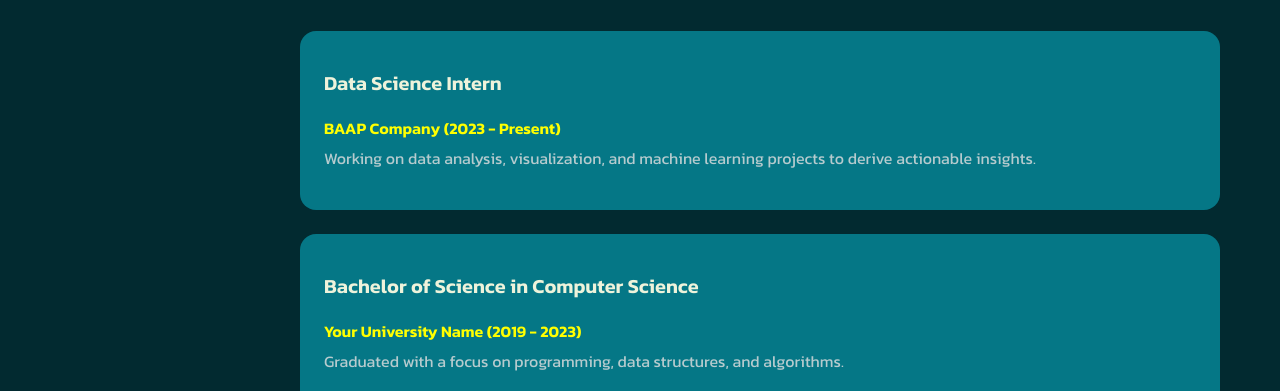
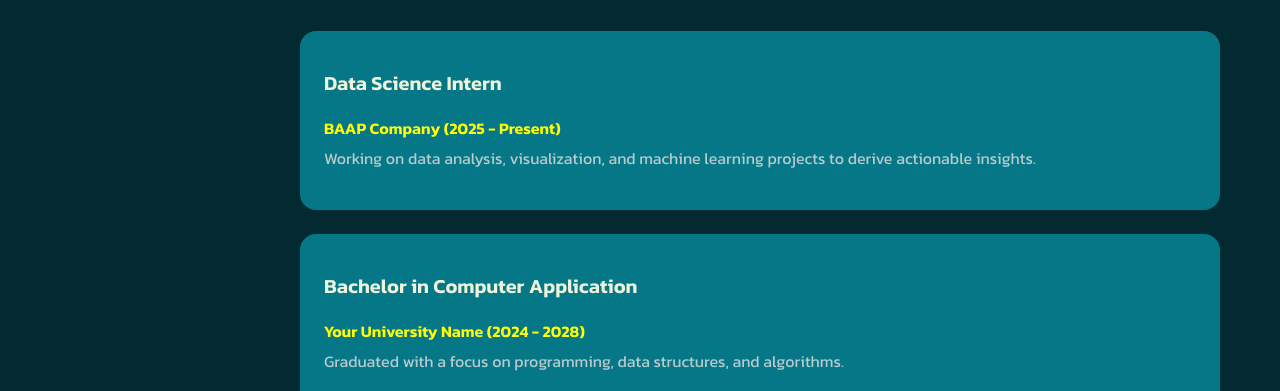
Before and after one commit to DarshanPulate45/Portfolio, a plain HTML site: page index.html in a window 1280 px wide. Shown: the part 2668-3059 px from the top of the page. Drawn offline with Linux system fonts and the light colour scheme; a web font is replaced by a local one.

Commit message:
change company year

```diff
--- a/index.html
+++ b/index.html
@@ -238,7 +238,7 @@
               <div class="bg-base p-4 rounded-4 shadow-effect">
                 <h5 class="mt-3 mb-4">Data Science Intern</h5>
                 <h6 class="text-brand">
-                  BAAP Company (2023 - Present)
+                  BAAP Company (2025 - Present)
                 </h6>
                 <p>
                   Working on data analysis, visualization, and machine learning projects to derive actionable insights.
@@ -250,9 +250,9 @@
           <div class="row mb-4">
             <div class="col-md-12" data-aos="fade-up" data-aos-delay="600">
               <div class="bg-base p-4 rounded-4 shadow-effect">
-                <h5 class="mt-3 mb-4">Bachelor of Science in Computer Science</h5>
+                <h5 class="mt-3 mb-4">Bachelor in Computer Application</h5>
                 <h6 class="text-brand">
-                  Your University Name (2019 - 2023)
+                  Your University Name (2024 - 2028)
                 </h6>
                 <p>
                   Graduated with a focus on programming, data structures, and algorithms.
```
